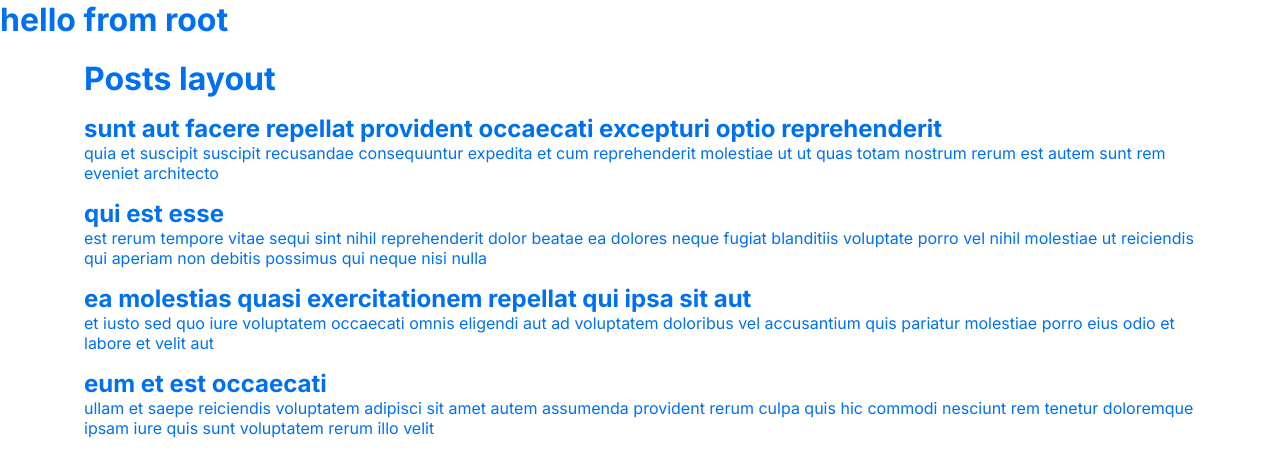
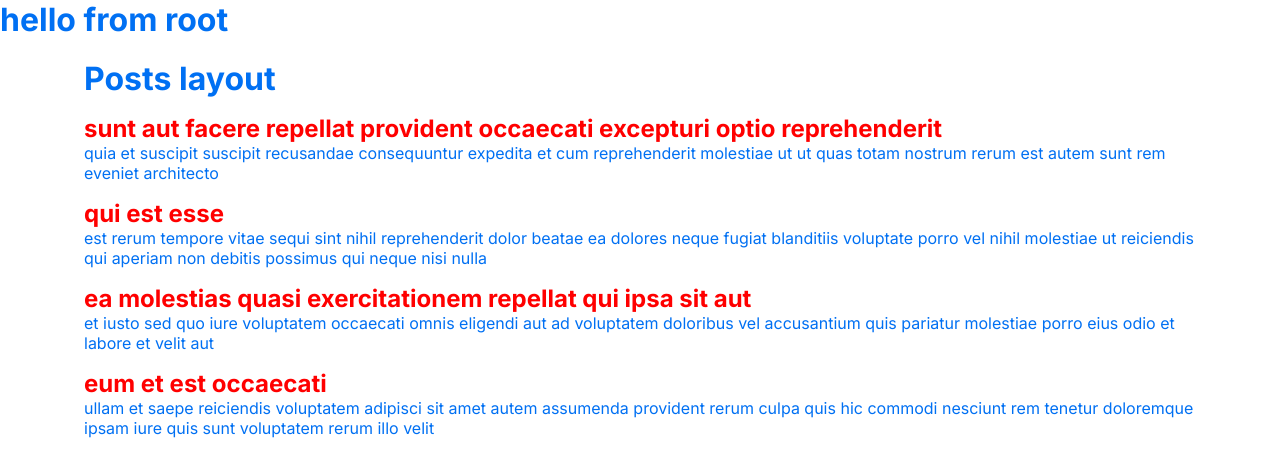
Before and after one commit to SHOMANS/GSG-TT9-NextJs, a Next.js app: page /posts in a window 1280 px wide. Shown: the top 476 px of the page. Built offline with nearby package versions, Linux system fonts and the light colour scheme.

Commit message:
use theme inside a component using the useTheme hook

```diff
--- a/src/components/pages/posts/index.jsx
+++ b/src/components/pages/posts/index.jsx
@@ -2,9 +2,11 @@
 import { posts } from '@/mock/posts';
 import { useRouter } from 'next/navigation';
 import React from 'react';
+import { useTheme } from 'styled-components';
 
 const PostsPage = () => {
   const router = useRouter();
+  const theme = useTheme();
 
   return (
     <div>
@@ -15,7 +17,13 @@ const PostsPage = () => {
             key={post.id}
             style={{ margin: '16px 0', cursor: 'pointer' }}
           >
-            <h2>{post.title}</h2>
+            <h2
+              style={{
+                color: theme.colors.secondary,
+              }}
+            >
+              {post.title}
+            </h2>
             <p>{post.body}</p>
           </div>
         );
```
